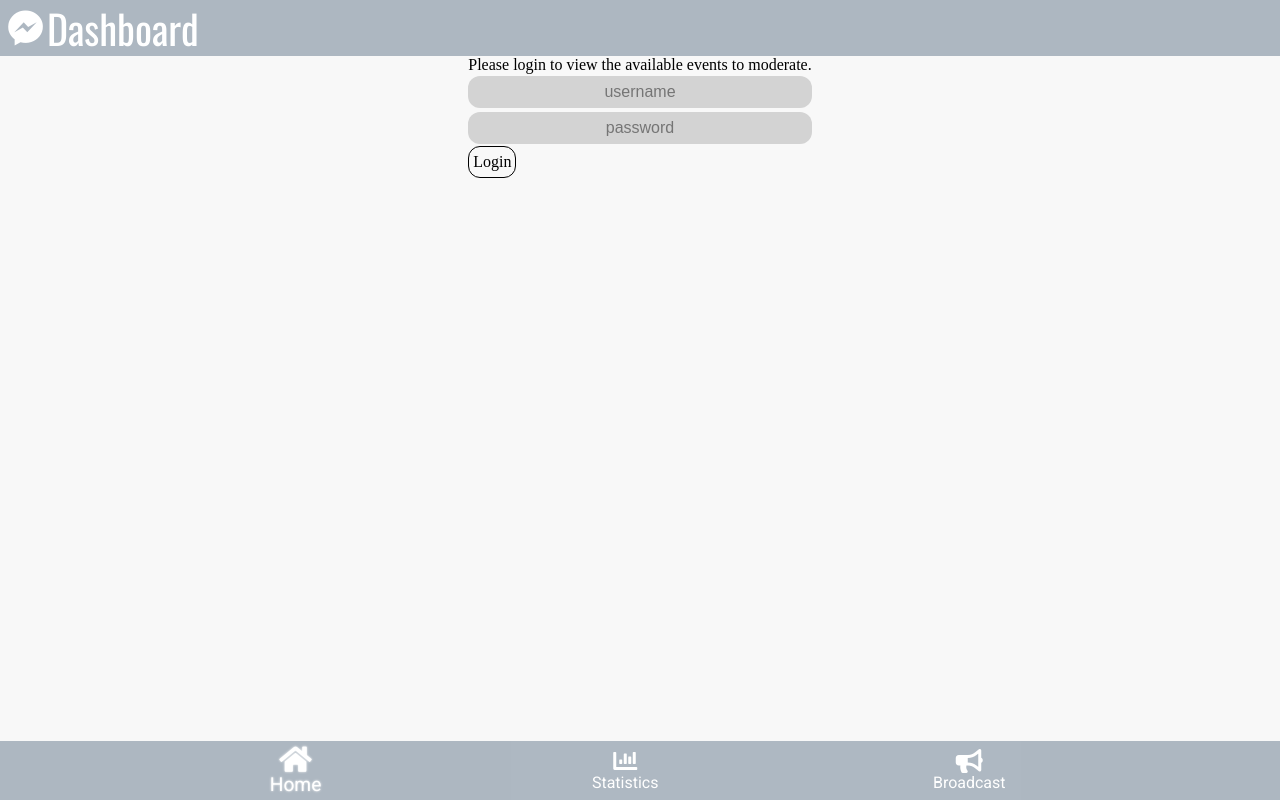
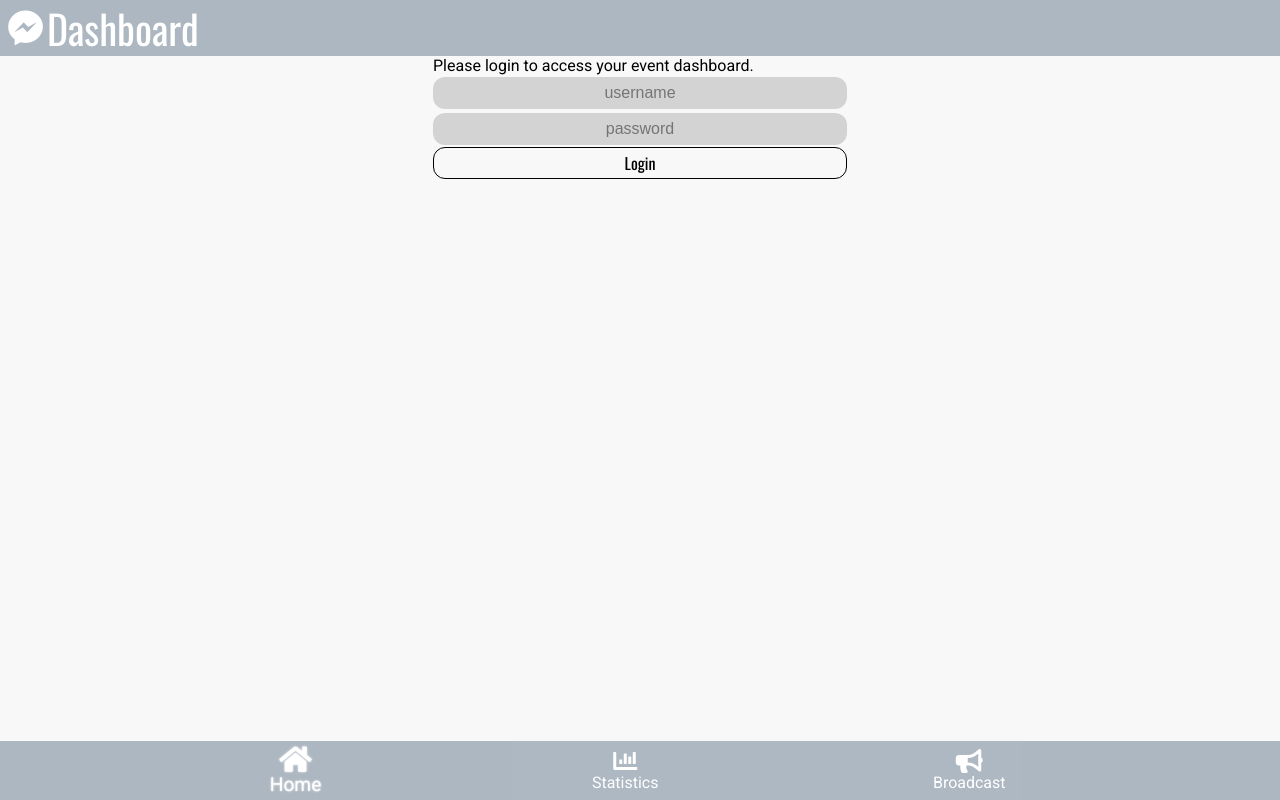
Before and after one commit to kijungk/one-apac-frontend, an Angular app: page / in a window 1280 px wide. Built offline with nearby package versions, Linux system fonts and the light colour scheme.

Commit message:
rearranged login markup

```diff
--- a/src/app/components/login/login.component.html
+++ b/src/app/components/login/login.component.html
@@ -1,8 +1,10 @@
 <div class="component" id="login">
-  <div class="text">Please login to view the available events to moderate.</div>
+  <div class="title roboto">Please login to access your event dashboard.</div>
   <form class="form" id="form-login">
-    <input type="text" placeholder="username">
-    <input type="password" placeholder="password">
+    <div class="fields">
+      <input type="text" placeholder="username" required>
+      <input type="password" placeholder="password" required>
+    </div>
+    <button class="button oswald">Login</button>
   </form>
-  <button class="button">Login</button>
 </div>
```
